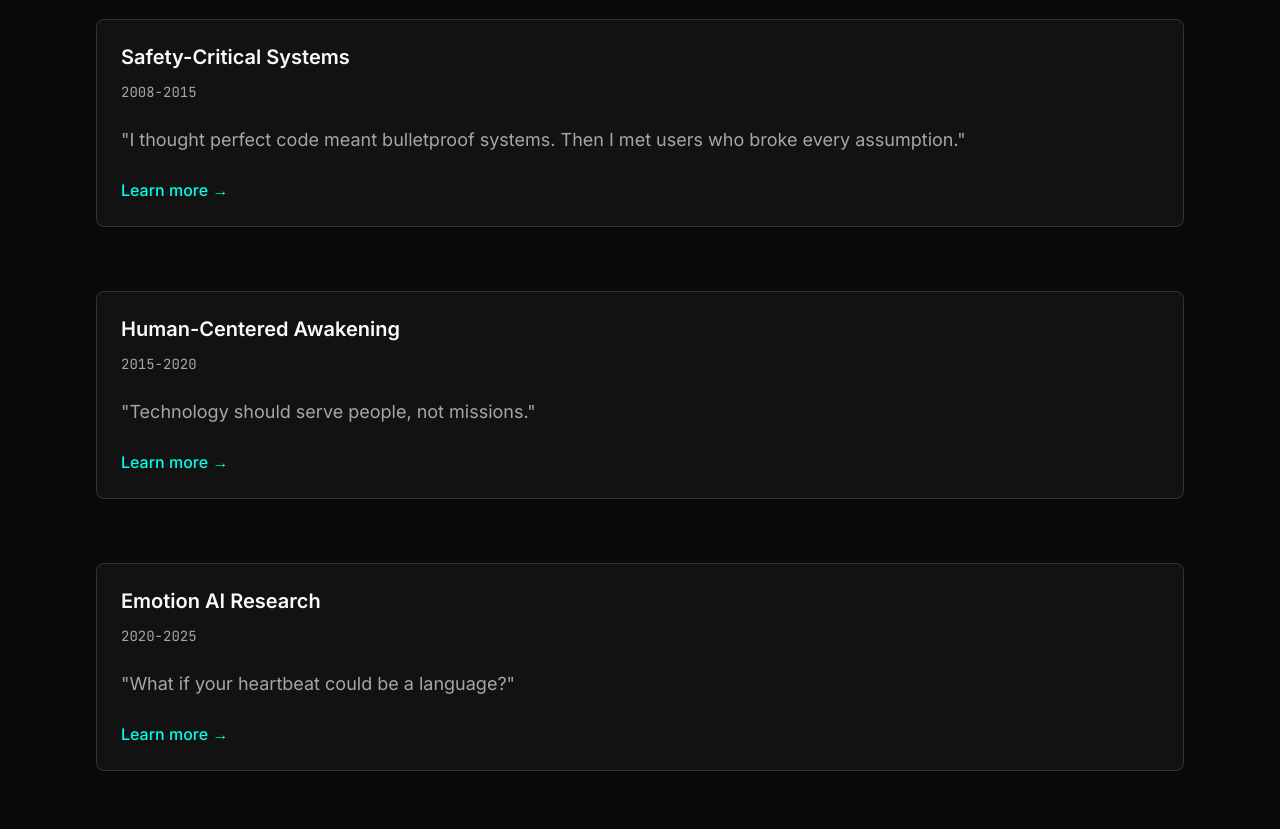
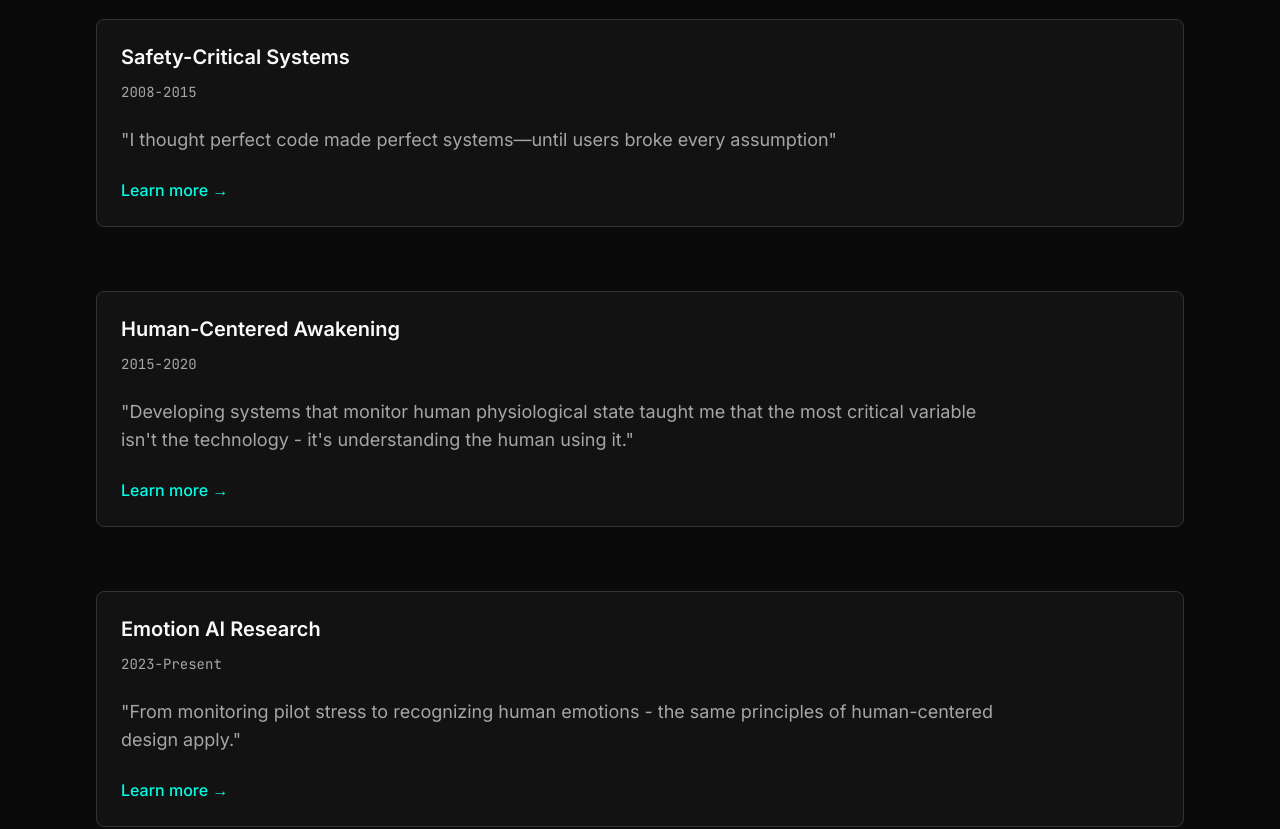
Before and after one commit to Shongilon/heartfelt-systems, a React (Vite) app: page /about in a window 1280 px wide. Shown: the part 360-1189 px from the top of the page. Built offline with nearby package versions, Linux system fonts and the light colour scheme.

Commit message:
Update journey structure and quotes
Updated the journey structure with new dates and details for each phase. Also revised the quotes to better reflect the user's experience and insights.

```diff
--- a/src/pages/About.tsx
+++ b/src/pages/About.tsx
@@ -8,33 +8,36 @@ const About = () => {
       id: '2008-2015',
       title: 'Safety-Critical Systems',
       subtitle: '2008-2015',
-      description: '"I thought perfect code meant bulletproof systems. Then I met users who broke every assumption."',
+      description: '"I thought perfect code made perfect systems—until users broke every assumption"',
       details: [
-        "Built aviation systems where failure wasn't an option",
-        "Learned that humans are the most unpredictable component",
-        "Discovered the gap between technical perfection and human reality"
+        "Core aviation systems development",
+        "Foundation in reliability engineering",
+        "Built systems where failure wasn't an option",
+        "Learned that humans are the most unpredictable component"
       ]
     },
     {
       id: '2015-2020',
       title: 'Human-Centered Awakening',
       subtitle: '2015-2020',
-      description: '"Technology should serve people, not missions."',
+      description: '"Developing systems that monitor human physiological state taught me that the most critical variable isn\'t the technology - it\'s understanding the human using it."',
       details: [
-        "Shifted from aerospace to civilian applications",
-        "Started focusing on user experience in high-stress environments",
-        "Realized that the best interface adapts to human limitations"
+        "Canary physiological monitoring system (2015-2017) - U.S. Navy evaluation",
+        "DVE-M pilot cueing research (2019-2021) - U.S. Army collaboration",
+        "NVIDIA advanced systems (2022-2023)",
+        "Shifted focus from pure technical performance to human-centered design"
       ]
     },
     {
-      id: '2020-2025',
+      id: '2023-present',
       title: 'Emotion AI Research',
-      subtitle: '2020-2025',
-      description: '"What if your heartbeat could be a language?"',
+      subtitle: '2023-Present',
+      description: '"From monitoring pilot stress to recognizing human emotions - the same principles of human-centered design apply."',
       details: [
-        "Founded research into emotion recognition technology",
-        "Built REACTU for ALS communication assistance",
-        "Developed privacy-first physiological emotion detection"
+        "REACTU.io technical leadership",
+        "Healthcare-focused emotion recognition",
+        "Building AI that understands human emotional states",
+        "Developing privacy-first physiological emotion detection"
       ]
     }
   ];
```
